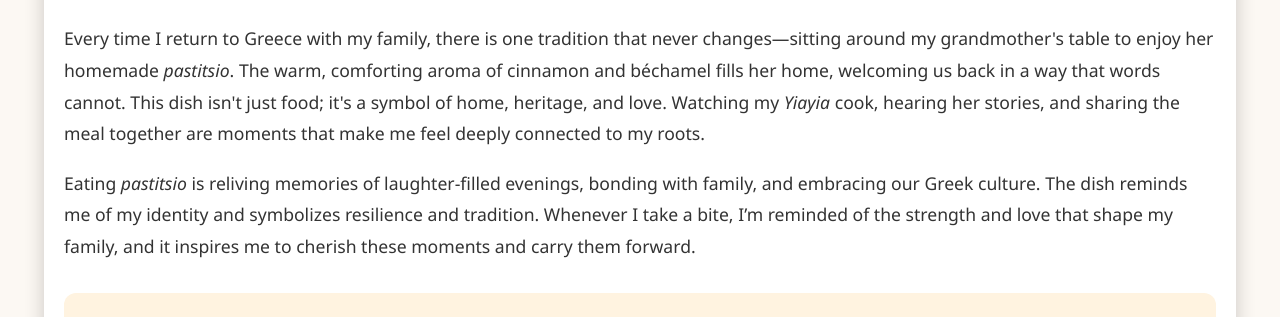
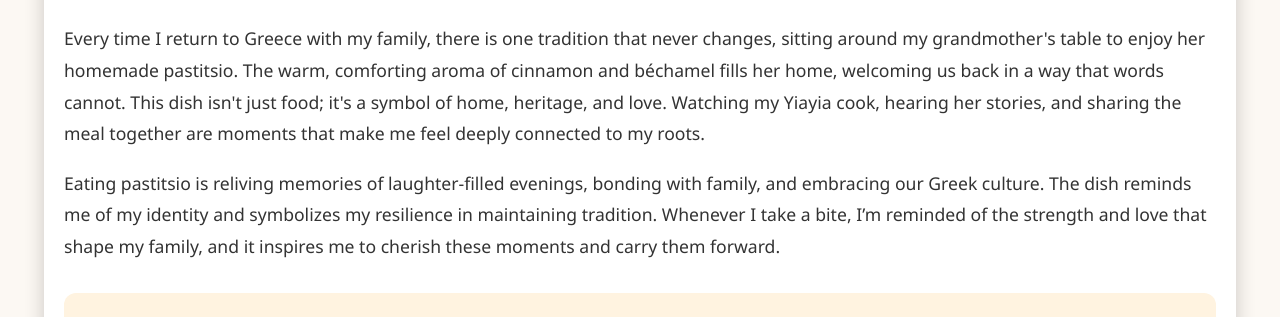
Before and after one commit to Jimkaram2/Recipe-English, a plain HTML site: page index.html in a window 1280 px wide. Shown: the part 283-600 px from the top of the page. Drawn offline with Linux system fonts and the light colour scheme.

Commit message:
Update index.html

```diff
--- a/index.html
+++ b/index.html
@@ -76,8 +76,8 @@
 
         <section>
             <h2>Personal Connection</h2>
-            <p>Every time I return to Greece with my family, there is one tradition that never changes—sitting around my grandmother's table to enjoy her homemade <em>pastitsio</em>. The warm, comforting aroma of cinnamon and béchamel fills her home, welcoming us back in a way that words cannot. This dish isn't just food; it's a symbol of home, heritage, and love. Watching my <em>Yiayia</em> cook, hearing her stories, and sharing the meal together are moments that make me feel deeply connected to my roots.</p>
-            <p>Eating <em>pastitsio</em> is reliving memories of laughter-filled evenings, bonding with family, and embracing our Greek culture. The dish reminds me of my identity and symbolizes resilience and tradition. Whenever I take a bite, I’m reminded of the strength and love that shape my family, and it inspires me to cherish these moments and carry them forward.</p>
+            <p>Every time I return to Greece with my family, there is one tradition that never changes, sitting around my grandmother's table to enjoy her homemade pastitsio. The warm, comforting aroma of cinnamon and béchamel fills her home, welcoming us back in a way that words cannot. This dish isn't just food; it's a symbol of home, heritage, and love. Watching my Yiayia cook, hearing her stories, and sharing the meal together are moments that make me feel deeply connected to my roots.</p>
+            <p>Eating pastitsio is reliving memories of laughter-filled evenings, bonding with family, and embracing our Greek culture. The dish reminds me of my identity and symbolizes my resilience in maintaining tradition. Whenever I take a bite, I’m reminded of the strength and love that shape my family, and it inspires me to cherish these moments and carry them forward.</p>
         </section>
 
         <section class="ingredients">
@@ -133,10 +133,11 @@
         <section>
             <h2>Visuals</h2>
             <img src="https://raw.githubusercontent.com/Jimkaram2/Recipe-English/main/pastitsio-29-9-22-site.jpg" alt="Finished Pastitsio Dish">
-            </section>
+
+        </section>
 
         <footer>
-            <p>&copy; 2025 Jim's English 12 Assignment. All rights reserved.</p>
+             <p>&copy; 2025 Jim's English 12 Assignment. All rights reserved.</p>
         </footer>
     </div>
 </body>
```
